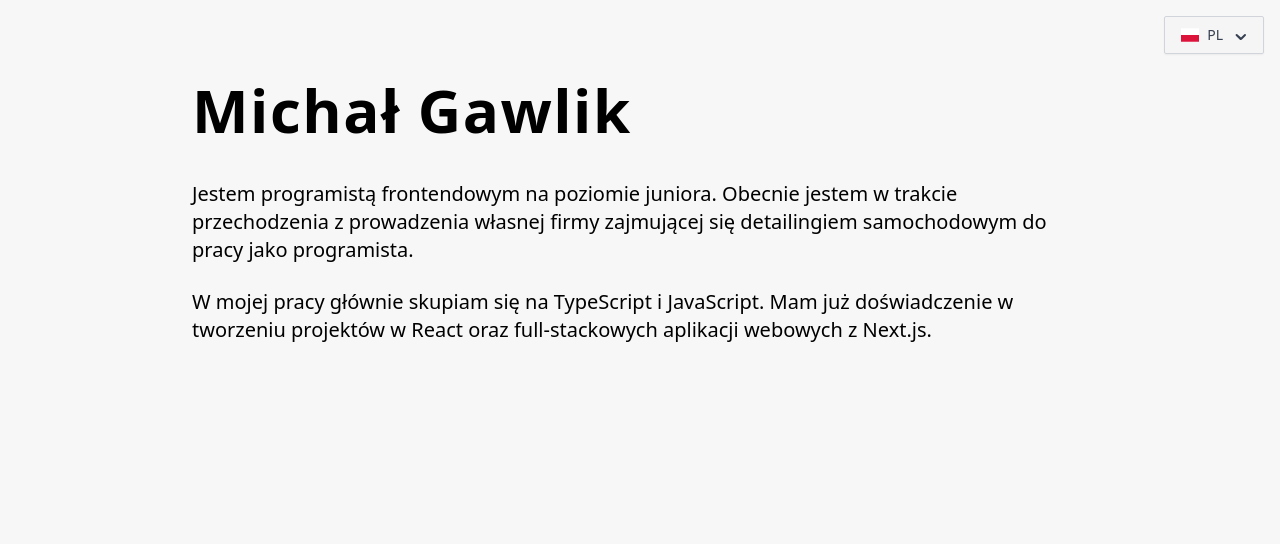
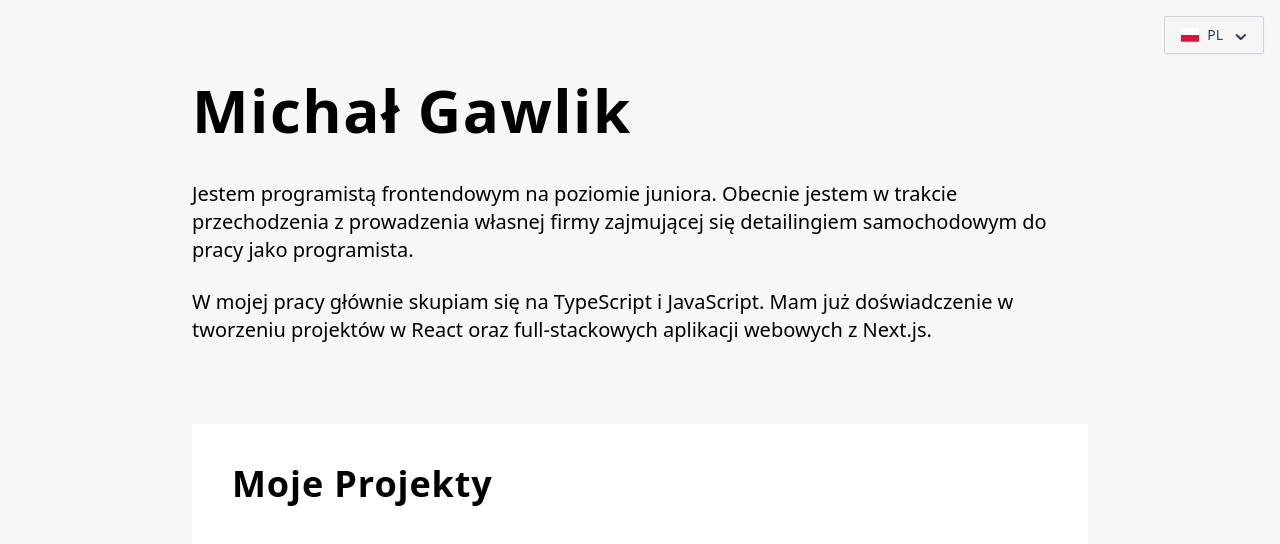
Before and after one commit to misiek869/my_portfolio_v2, a React (Vite) app: page / in a window 1280 px wide. Shown: the top 544 px of the page. Built offline with nearby package versions, Linux system fonts and the light colour scheme.

Commit message:
create component and render it

```diff
--- a/src/App.tsx
+++ b/src/App.tsx
@@ -1,5 +1,6 @@
 import About from './components/About'
 import SwitchLanguageButton from './components/LanguageSwitchBtn'
+import Projects from './components/Projects'
 
 function App() {
 	return (
@@ -10,6 +11,7 @@ function App() {
 			<div className='pt-20'>
 				{/* <div className='p-20 flex flex-col items-start justify-start'> */}
 				<About />
+				<Projects />
 			</div>
 		</main>
 	)
--- /dev/null
+++ b/src/components/Projects.tsx
@@ -0,0 +1,16 @@
+import { useTranslation } from 'react-i18next'
+
+const Projects = () => {
+	const { t } = useTranslation()
+
+	return (
+		<section className='mt-20 p-10 bg-white'>
+			<h2 className='text-4xl font-bold tracking-wide capitalize'>
+				{t('projectsTitle')}
+			</h2>
+			<div className='mt-10 grid grid-cols-2 lg:grid-cols-3'></div>
+		</section>
+	)
+}
+
+export default Projects
```
